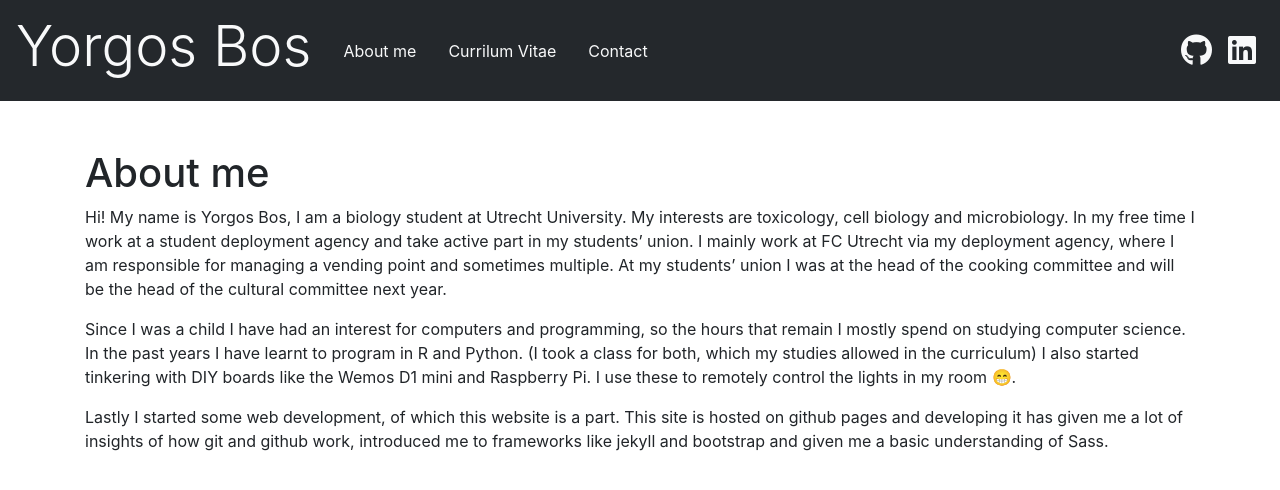
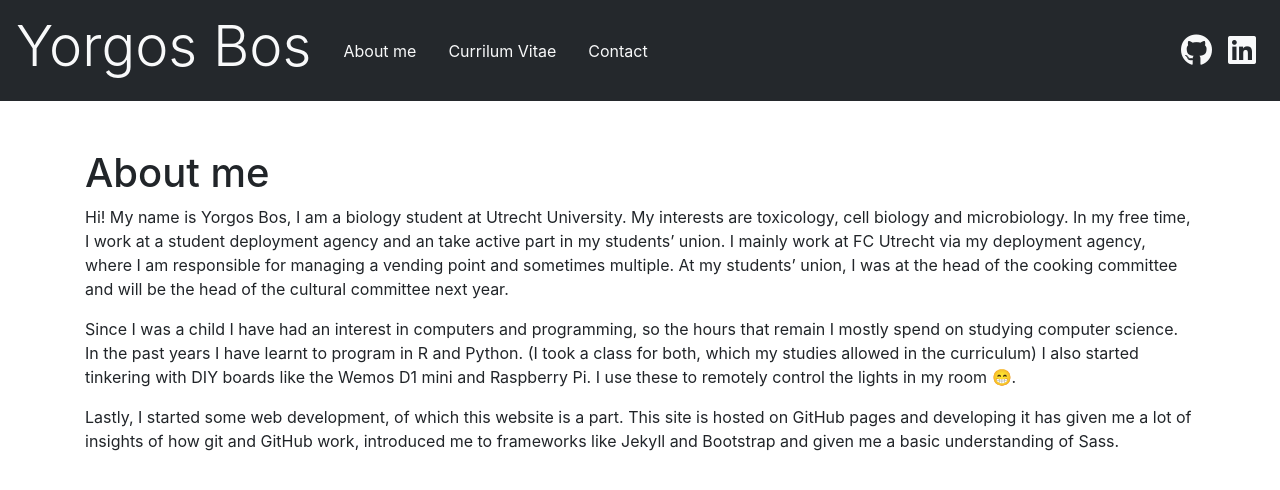
Before and after one commit to superpuffin/site, a Jekyll site: the page built from index.md, in a window 1280 px wide. Shown: the top 490 px of the page. Built offline with Jekyll 4.4.1, drawn with Linux system fonts in a browser that asks for light colours; nearby versions of some CDN libraries.

Commit message:
Fixed grammar

```diff
--- a/index.md
+++ b/index.md
@@ -6,8 +6,8 @@
 
 # About me
 
-Hi! My name is Yorgos Bos, I am a biology student at Utrecht University. My interests are toxicology, cell biology and microbiology. In my free time I work at a student deployment agency and take active part in my students' union. I mainly work at FC Utrecht via my deployment agency, where I am responsible for managing a vending point and sometimes multiple. At my students' union I was at the head of the cooking committee and will be the head of the cultural committee next year.
+Hi! My name is Yorgos Bos, I am a biology student at Utrecht University. My interests are toxicology, cell biology and microbiology. In my free time, I work at a student deployment agency and an take active part in my students' union. I mainly work at FC Utrecht via my deployment agency, where I am responsible for managing a vending point and sometimes multiple. At my students' union, I was at the head of the cooking committee and will be the head of the cultural committee next year.
 
-Since I was a child I have had an interest for computers and programming, so the hours that remain I mostly spend on studying computer science. In the past years I have learnt to program in R and Python. (I took a class for both, which my studies allowed in the curriculum) I also started tinkering with DIY boards like the Wemos D1 mini and Raspberry Pi. I use these to remotely control the lights in my room 😁.
+Since I was a child I have had an interest in computers and programming, so the hours that remain I mostly spend on studying computer science. In the past years I have learnt to program in R and Python. (I took a class for both, which my studies allowed in the curriculum) I also started tinkering with DIY boards like the Wemos D1 mini and Raspberry Pi. I use these to remotely control the lights in my room 😁.
 
-Lastly I started some web development, of which this website is a part. This site is hosted on github pages and developing it has given me a lot of insights of how git and github work, introduced me to frameworks like jekyll and bootstrap and given me a basic understanding of Sass.
+Lastly, I started some web development, of which this website is a part. This site is hosted on GitHub pages and developing it has given me a lot of insights of how git and GitHub work, introduced me to frameworks like Jekyll and Bootstrap and given me a basic understanding of Sass.
```
